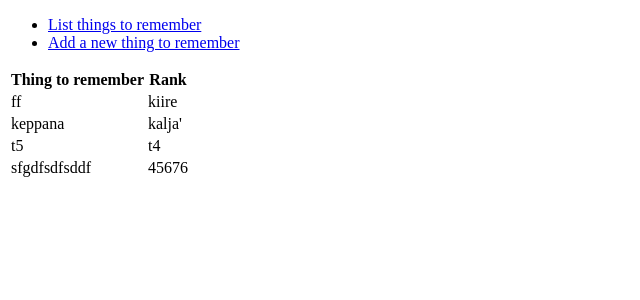
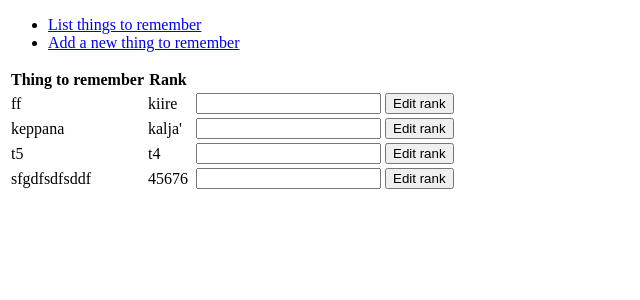
Before and after one commit to jusba/Muistilista, a Flask app: page /things in a window 1280 px wide. Shown: the top 300 px of the page, without its empty margins (0-640 px from the left). Run offline with Flask 2, Linux system fonts and the light colour scheme; data comes from the database, SQL or seed files in the repository; both versions use the stored data as it was after the commit.

Commit message:
Adding and editing rank to thing now works

```diff
--- a/application/templates/things/list.html
+++ b/application/templates/things/list.html
@@ -10,6 +10,17 @@
     <tr>
       <td>{{ thing.name }}</td>
       <td>{{ thing.rank }}</td>
+      <form method="POST" action="{{ url_for('thing_change_rank',thing_id=thing.id) }}">
+        <td>
+          {{ "" }}
+        </td>
+        <td>
+          {{ form.rank }}
+        </td>
+        <td colspan="2">
+          <input type="submit" value="Edit rank"/>
+        </td>
+      </form>
     </tr>
     {% endfor %}
   </table>
--- a/application/things/forms.py
+++ b/application/things/forms.py
@@ -6,3 +6,9 @@ class ThingForm(FlaskForm):
     rank = StringField("Rank")
     class Meta:
         csrf = False
+
+class RankForm(FlaskForm):
+
+    rank = StringField("Rank")
+    class Meta:
+        csrf = False
--- a/application/things/views.py
+++ b/application/things/views.py
@@ -3,11 +3,13 @@ from application import app, db
 from flask import redirect, render_template, request, url_for
 from application.things.models import Thing
 from application.things.forms import ThingForm
+from application.things.forms import RankForm
+
 
 #Showing list of things
 @app.route("/things", methods=["GET"])
 def things_index():
-    return render_template("things/list.html", things = Thing.query.all())
+    return render_template("things/list.html", things = Thing.query.all(),form = RankForm())
 
 # Showing the page to make new things
 @app.route("/things/new/")
@@ -21,3 +23,11 @@ def things_create():
     db.session().commit()
 
     return redirect(url_for("things_index"))
+#Changing thing rank
+@app.route("/things/<thing_id>/",methods=["POST"])
+def thing_change_rank(thing_id):
+    form = RankForm()
+    t = Thing.query.get(thing_id)
+    t.rank = form.rank.data
+    db.session().commit()
+    return redirect(url_for("things_index"))
```
Also changed, not shown: application/things.db.
